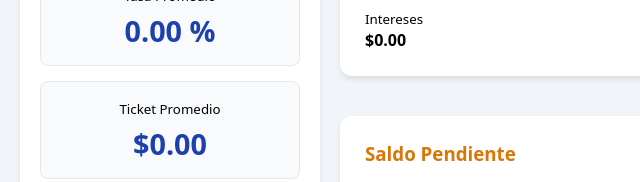
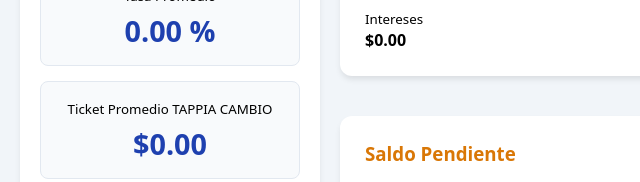
Before and after one commit to AlexisMarquez204/mi-financiera-dashboard, a website: page public/index.html in a window 1280 px wide. Shown: the part 455-637 px from the top of the page, 0-640 px from the left. Drawn offline with Linux system fonts and the light colour scheme; no server answers.

Commit message:
asignacion nombre sidebar ticket

```diff
--- a/public/index.html
+++ b/public/index.html
@@ -262,7 +262,7 @@
       </div>
 
       <div class="kpi-sidebar-card">
-        <small>Ticket Promedio</small>
+        <small>Ticket Promedio TAPPIA CAMBIO</small>
         <div id="kpiCreditoPromedio" class="kpi-sidebar-value">$0</div>
       </div>
     </aside>
```
